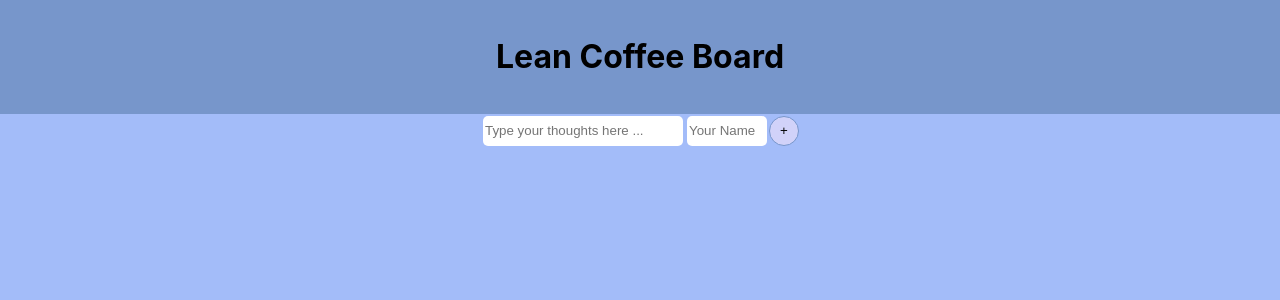
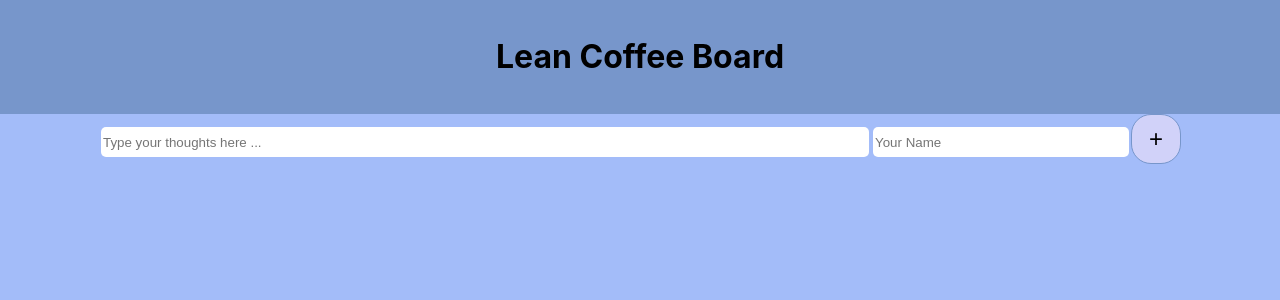
Before and after one commit to NeeleWaehnke/lean-coffee-board, a Next.js app: page / in a window 1280 px wide. Shown: the top 300 px of the page. Built offline with nearby package versions, Linux system fonts and the light colour scheme.

Commit message:
add styling

```diff
--- a/components/Form.js
+++ b/components/Form.js
@@ -44,18 +44,19 @@ const StyledForm = styled.form`
     margin: 2px;
   }
   input.topic {
-    width: 200px;
+    width: 60%;
     height: 30px;
   }
   input.author {
-    width: 80px;
+    width: 20%;
     height: 30px;
   }
   button {
     border-radius: 20px;
-    height: 30px;
-    width: 30px;
+    height: 50px;
+    width: 50px;
     border: 1px solid #7796cb;
     background-color: #d1d2f9;
+    font-size: 24px;
   }
 `;
```
